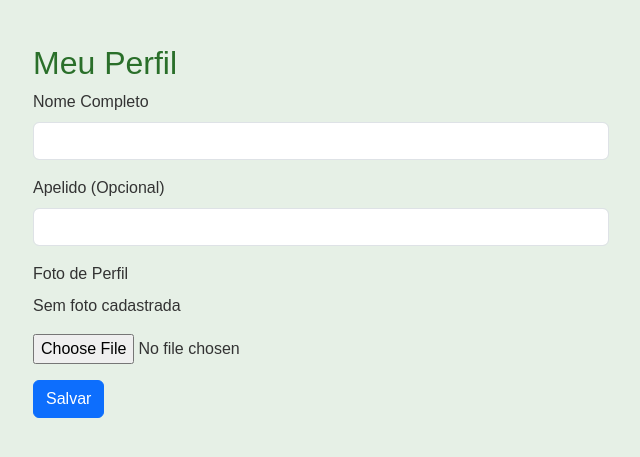
After one commit to ellisonpanda/IFlanche, a Django app: template core/templates/perfil.html in a window 1280 px wide. The commit adds this page. Shown: the top 457 px of the page, without its empty margins (319-959 px from the left). Run offline with Django 5.2, Linux system fonts and the light colour scheme; the template is opened without the code that fills it: values that come from a table or form of the project are taken from there, others are empty.

Commit message:
area usuario

```diff
--- /dev/null
+++ b/core/forms.py
@@ -0,0 +1,11 @@
+from django import forms
+from .models import Perfil
+
+class PerfilForm(forms.ModelForm):
+     class Meta:
+        model = Perfil
+        fields = ['nome_completo', 'apelido', 'foto']
+        widgets = {
+            'nome_completo': forms.TextInput(attrs={'class': 'form-control'}),
+            'apelido': forms.TextInput(attrs={'class': 'form-control'}),
+        }
--- a/core/models.py
+++ b/core/models.py
@@ -1,4 +1,5 @@
 from django.db import models
+from django.contrib.auth.models import User
 DIAS_SEMANA = [
     ('segunda', 'Segunda-feira'),
     ('terca', 'Terça-feira'),
@@ -26,3 +27,12 @@ class CardapioSemanal(models.Model):
 
     def __str__(self):
         return f"Semana {self.semana}"
+
+class Perfil(models.Model):
+    user = models.OneToOneField(User, on_delete=models.CASCADE)
+    nome_completo = models.CharField(max_length=100)
+    apelido = models.CharField(max_length=50, blank=True, null=True)  # opcional
+    foto = models.ImageField(upload_to='perfil_fotos/', blank=True, null=True)
+
+    def __str__(self):
+        return self.nome_completo or self.user.username
--- a/core/templates/base.html
+++ b/core/templates/base.html
@@ -1,43 +1,15 @@
+{% load static %}
 <!DOCTYPE html>
-<html lang="pt-BR">
+<html lang="pt-br">
 <head>
-    <meta charset="UTF-8" />
-    <title>{% block title %}IFLanche{% endblock %}</title>
-    <style>
-        body {
-            font-family: Arial, sans-serif;
-            background-color: #e6f0e6; /* verde claro */
-            color: #333;
-            margin: 0;
-            padding: 20px;
-        }
-        h2 {
-            color: #2a6f2a; /* verde IFRN */
-        }
-        table {
-            border-collapse: collapse;
-            width: 100%;
-        }
-        th, td {
-            border: 1px solid #2a6f2a;
-            padding: 8px;
-            text-align: left;
-            width: 200px; /* Ajuste o valor conforme precisar */
-            word-wrap: break-word; /* Quebra texto longo */
-        }
-        th {
-            background-color: #4CAF50; /* verde IFRN */
-            color: white;
-        }
-        .table-wrapper {
-            max-height: 1000px;  /* altura máxima que a tabela pode ter */
-            overflow-y: auto;   /* ativa a rolagem vertical quando passar disso */
-        }
-    </style>
+  <meta charset="UTF-8" />
+  <title>{% block title %}IFLanche{% endblock %}</title>
+  <link href="https://cdn.jsdelivr.net/npm/bootstrap@5.3.0/dist/css/bootstrap.min.css" rel="stylesheet" />
+  <link href="{% static 'css/style.css' %}" rel="stylesheet" />
 </head>
 <body>
-    {% block content %}
-    <!-- conteúdo principal vai aqui -->
-    {% endblock %}
+  {% block content %}{% endblock %}
+  <script src="https://cdn.jsdelivr.net/npm/bootstrap@5.3.0/dist/js/bootstrap.bundle.min.js"></script>
+  <script src="{% static 'js/script.js' %}"></script>
 </body>
 </html>
--- /dev/null
+++ b/core/templates/perfil.html
@@ -0,0 +1,45 @@
+{% extends 'base.html' %}
+{% load static %}
+
+{% block title %}Meu Perfil{% endblock %}
+
+{% block content %}
+<div class="container mt-4" style="max-width: 600px;">
+  <h2>Meu Perfil</h2>
+
+  {% if messages %}
+    {% for message in messages %}
+      <div class="alert alert-{{ message.tags }} alert-dismissible fade show" role="alert">
+        {{ message }}
+        <button type="button" class="btn-close" data-bs-dismiss="alert" aria-label="Fechar"></button>
+      </div>
+    {% endfor %}
+  {% endif %}
+
+  <form method="POST" enctype="multipart/form-data">
+    {% csrf_token %}
+
+    <div class="mb-3">
+      <label for="id_nome_completo" class="form-label">Nome Completo</label>
+      {{ form.nome_completo }}
+    </div>
+
+    <div class="mb-3">
+      <label for="id_apelido" class="form-label">Apelido (Opcional)</label>
+      {{ form.apelido }}
+    </div>
+
+    <div class="mb-3">
+      <label for="id_foto" class="form-label">Foto de Perfil</label><br>
+      {% if user.perfil.foto %}
+        <img src="{{ user.perfil.foto.url }}" alt="Foto de perfil" class="img-thumbnail mb-2" style="max-width: 150px;">
+      {% else %}
+        <p>Sem foto cadastrada</p>
+      {% endif %}
+      {{ form.foto }}
+    </div>
+
+    <button type="submit" class="btn btn-primary">Salvar</button>
+  </form>
+</div>
+{% endblock %}
--- a/core/urls.py
+++ b/core/urls.py
@@ -4,6 +4,6 @@ from . import views
 urlpatterns = [
     path('', views.suap_login, name='index'),
     path('logout/', views.logout_view, name='logout'),
-   path('cardapio/', views.cardapio_semana, name='cardapio'),
-  # já existente
+    path('cardapio/', views.cardapio_semana, name='cardapio'),
+    path('perfil/', views.perfil_usuario, name='perfil'),
 ]
--- a/iflanche_project/settings.py
+++ b/iflanche_project/settings.py
@@ -115,9 +115,12 @@ USE_TZ = True
 # Static files (CSS, JavaScript, Images)
 # https://docs.djangoproject.com/en/5.2/howto/static-files/
 
-STATIC_URL = 'static/'
+STATIC_URL = '/static/'
 STATICFILES_DIRS = [BASE_DIR / "static"]
 
+# Adicione estas linhas para a mídia (imagens, fotos, etc)
+MEDIA_URL = '/media/'
+MEDIA_ROOT = BASE_DIR / 'media'
 
 # Default primary key field type
 # https://docs.djangoproject.com/en/5.2/ref/settings/#default-auto-field
--- a/iflanche_project/urls.py
+++ b/iflanche_project/urls.py
@@ -16,8 +16,12 @@ Including another URLconf
 """
 from django.contrib import admin
 from django.urls import path, include
+from django.conf import settings
+from django.conf.urls.static import static
 
 urlpatterns = [
     path('admin/', admin.site.urls),
     path('', include('core.urls')),
 ]
+if settings.DEBUG:
+    urlpatterns += static(settings.MEDIA_URL, document_root=settings.MEDIA_ROOT)
--- /dev/null
+++ b/static/css/style.css
@@ -0,0 +1,35 @@
+body {
+    font-family: Arial, sans-serif;
+    background-color: #e6f0e6; /* verde claro */
+    color: #333;
+    margin: 0;
+    padding: 20px;
+}
+h2 {
+    color: #2a6f2a; /* verde IFRN */
+}
+table {
+    border-collapse: collapse;
+    width: 100%;
+}
+th, td {
+    border: 1px solid #2a6f2a;
+    padding: 8px;
+    text-align: left;
+    width: 200px; /* Ajuste o valor conforme precisar */
+    word-wrap: break-word; /* Quebra texto longo */
+}
+th {
+    background-color: #4CAF50; /* verde IFRN */
+    color: white;
+}
+.table-wrapper {
+    max-height: 1000px;  /* altura máxima que a tabela pode ter */
+    overflow-y: auto;   /* ativa a rolagem vertical quando passar disso */
+}
+.alert-danger-custom {
+    background-color: #e60000; /* vermelho escuro */
+    color: white;
+    font-weight: 700;
+    border: 2px solid #b30000;
+  }
```
Also changed, not shown: core/templates/index.html (+38 -9 lines), core/views.py (+52 -15 lines), core/migrations/0004_perfil.py (added), db.sqlite3, static/img/fotopadrao.png (added), static/js/script.js (added).
